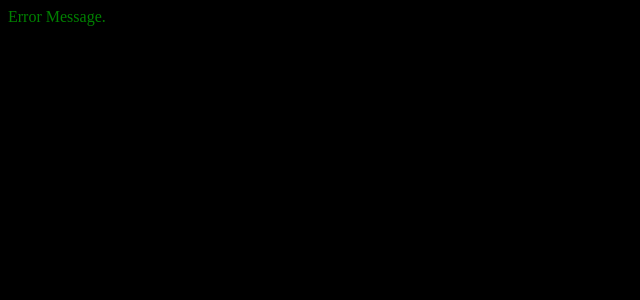
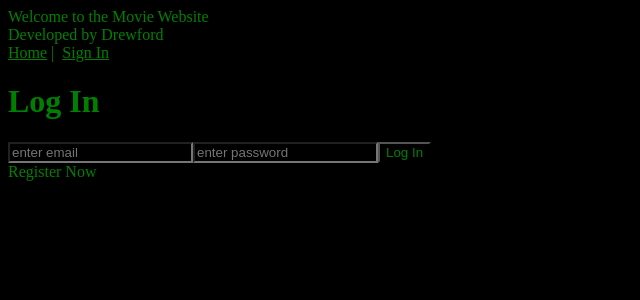
Before and after one commit to SleazyCook/movies, a React (Create React App) app: page /authenticate in a window 1280 px wide. Before the commit this address had no page. Shown: the top 300 px of the page, without its empty margins (0-640 px from the left). Built offline with nearby package versions, Linux system fonts and the light colour scheme; no server answers.

Commit message:
Feature: Profile, LogOn pages

```diff
--- a/src/App.js
+++ b/src/App.js
@@ -1,11 +1,43 @@
+import { useState, useEffect } from 'react'
 import { Outlet } from 'react-router-dom'
+
+import { auth } from './firebase'
+import { onAuthStateChanged } from 'firebase/auth'
 
 import './styles/style.css'
 
+import Header from './layout/Header';
+
 function App() {
+
+    const [loggedIn, setLoggedIn] = useState(false)
+    const [authUser, setAuthUser] = useState(null)
+
+    useEffect(() => {
+        const listen = onAuthStateChanged(auth, (user) => {
+            if (user) {
+                setAuthUser(user)
+                console.log(user)
+                setLoggedIn(true)
+            } else {
+                setAuthUser(null)
+                setLoggedIn(false)
+            }
+        })
+
+        return () => {
+            listen()
+        }
+    }, [authUser])
+
     return(
         <div>
-            <Outlet context />
+            <Header
+                loggedIn={loggedIn}/>
+
+            <Outlet context={{
+                authenticationObj: [loggedIn, setLoggedIn]
+                }}/>
         </div>
     )
 }
--- a/src/components/auth/AuthDetails.js
+++ b/src/components/auth/AuthDetails.js
@@ -1,20 +1,24 @@
 import { useState, useEffect } from 'react'
+import { Link, useOutletContext, useNavigate } from 'react-router-dom'
 import { auth } from '../../firebase'
-import { onAuthStateChanged, signOut } from 'firebase/auth'
+import { onAuthStateChanged } from 'firebase/auth'
 
 import Logout from './Logout'
 
 function AuthDetails() {
 
-    const [authUser, SetAuthUser] = useState(null)
+    const [authUser, setAuthUser] = useState(null)
+    // const {authenticationObj: [loggedIn, setIsLoggedIn]} = useOutletContext()
+    const navigate = useNavigate()
 
     useEffect(() => {
         const listen = onAuthStateChanged(auth, (user) => {
             if (user) {
-                SetAuthUser(user)
+                setAuthUser(user)
                 console.log(user)
+                navigate('/')
             } else {
-                SetAuthUser(null)
+                setAuthUser(null)
             }
         })
 
@@ -23,19 +27,12 @@ function AuthDetails() {
         }
     }, [])
 
-    // function handleSignOut() {
-    //     signOut(auth).then(() => {
-    //         console.log('sign out successful.')
-    //     }).catch(error => console.log('sign out unsuccessful', error))
-    // }
-
     return(
         <div>
             {authUser && <img src={authUser.photoURL} height="50"></img>}
-            {authUser ? <>{authUser.displayName} Signed In
-                {/* <button onClick={handleSignOut}>Sign Out</button> */}
+            {authUser ? <>{authUser.displayName} Signed In | &nbsp;
                 <Logout />
-                </> : <>Signed Out</>}
+                </> : <Link to='authenticate'>Sign In</Link>}
         </div>
     )
 }
--- a/src/components/auth/Logout.js
+++ b/src/components/auth/Logout.js
@@ -1,3 +1,4 @@
+import { useOutletContext } from 'react-router-dom'
 import { auth } from "../../firebase"
 import { signOut } from 'firebase/auth'
 
--- a/src/components/auth/SignIn.js
+++ b/src/components/auth/SignIn.js
@@ -1,15 +1,19 @@
 import { useState } from 'react'
+import { useNavigate } from 'react-router-dom'
 import { auth } from '../../firebase'
 import { signInWithEmailAndPassword } from 'firebase/auth'
 
-function SignIn() {
+function SignIn({setRegister}) {
     const [email, setEmail] = useState('')
     const [password, setPassword] = useState('')
+    const navigate = useNavigate()
 
     function handleSignIn(e) {
         e.preventDefault()
         signInWithEmailAndPassword(auth, email, password)
+
         .then((userCredential) => {
+            navigate('/')
             console.log(userCredential)
         }).catch((error) => {
             console.log(error)
@@ -17,9 +21,12 @@ function SignIn() {
         console.log('sign in button clicked')
     }
 
+    function handleRegister() {
+        setRegister(true)
+    }
+
     return (
         <div className='sign-in-container'>
-            Sign In
             <form onSubmit={handleSignIn}>
                 <h1>Log In</h1>
                 <input
@@ -39,6 +46,8 @@ function SignIn() {
                 </input>
                 <button type='submit'>Log In</button>
             </form>
+
+            <span onClick={handleRegister}>Register Now</span>
         </div>
     )
 }
--- a/src/components/auth/SignUp.js
+++ b/src/components/auth/SignUp.js
@@ -2,7 +2,7 @@ import { useState } from 'react'
 import { auth } from '../../firebase'
 import { createUserWithEmailAndPassword } from 'firebase/auth'
 
-function SignUp() {
+function SignUp({setRegister}) {
     const [email, setEmail] = useState('')
     const [password, setPassword] = useState('')
 
@@ -17,9 +17,12 @@ function SignUp() {
         console.log('sign up button clicked')
     }
 
+    function handleNoRegister() {
+        setRegister(false)
+    }
+
     return (
         <div className='sign-in-container'>
-            Create Account
             <form onSubmit={handleSignUp}>
                 <h1>Create Account</h1>
                 <input
@@ -39,6 +42,8 @@ function SignUp() {
                 </input>
                 <button type='submit'>Sign Up</button>
             </form>
+
+            <span onClick={handleNoRegister}>Have an account? Sign In Here</span>
         </div>
     )
 }
--- a/src/containers/Landing.js
+++ b/src/containers/Landing.js
@@ -1,11 +1,9 @@
 import { useState, useEffect } from 'react'
-
 import { fetchTrending } from '../api/movies'
 
-import Header from '../layout/Header'
 import SignIn from '../components/auth/SignIn'
 import SignUp from '../components/auth/SignUp'
-import EditProfile from '../containers/EditProfile'
+import Profile from './Profile'
 import Trending from '../components/Trending'
 
 function Landing() {
@@ -23,13 +21,6 @@ function Landing() {
     return(
         <div>
 
-            <Header />
-
-            <SignIn />
-            <SignUp />
-
-            <EditProfile />
-
             <Trending
                 trending={trending}/>
 
--- /dev/null
+++ b/src/containers/LogOn.js
@@ -0,0 +1,23 @@
+import { useState } from 'react'
+
+import SignIn from "../components/auth/SignIn";
+import SignUp from "../components/auth/SignUp";
+
+function LogOn() {
+  const [register, setRegister] = useState(false)
+
+  return(
+    <div>
+
+      {!register ?
+        <SignIn
+          setRegister={setRegister}/>
+
+      : <SignUp
+          setRegister={setRegister}/>}
+
+    </div>
+  )
+}
+
+export default LogOn;
--- /dev/null
+++ b/src/containers/Profile.js
@@ -0,0 +1,9 @@
+function Profile() {
+  return(
+    <div>
+      Profile component
+    </div>
+  )
+}
+
+export default Profile;
--- a/src/layout/Header.js
+++ b/src/layout/Header.js
@@ -1,13 +1,30 @@
+import { Link } from 'react-router-dom'
 import AuthDetails from "../components/auth/AuthDetails";
 
-function Header() {
+import Logout from '../components/auth/Logout'
+
+function Header({loggedIn}) {
+
+    console.log('header check for log in', loggedIn)
     return (
         <div>
             Welcome to the Movie Website
             <br />
             Developed by Drewford
 
-            <AuthDetails />
+            <br />
+
+            <Link to='/'>Home</Link> | &nbsp;
+
+
+            {loggedIn ?
+                <>
+                    <Link to='user'>My Profile</Link> | &nbsp;
+                    <Link to='edit'>Edit Profile</Link> | &nbsp;
+                    <Logout />
+                </> :
+                <Link to='authenticate'>Sign In</Link>
+            }
         </div>
     )
 }
```
Also changed, not shown: src/index.js (+21 -4 lines).
